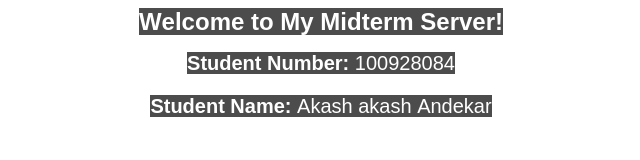
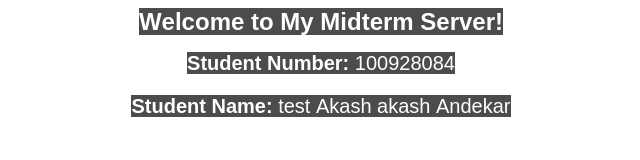
Before and after one commit to akash485/midtermakash, a plain HTML site: page index.html in a window 1280 px wide. Shown: the whole page, without its empty margins (319-959 px from the left). Drawn offline with Linux system fonts and the light colour scheme.

Commit message:
Update index.html

```diff
--- a/index.html
+++ b/index.html
@@ -14,6 +14,6 @@
 <body>
 <h1 style="margin: 0.0px 0.0px 16.1px 0.0px; text-align: center; font: 24.0px Arial; color: #ffffff; -webkit-text-stroke: #ffffff"><span class="s1"><b>Welcome to My Midterm Server!</b></span></h1>
 <p class="p2"><span class="s1"><b>Student Number:</b> 100928084</span></p>
-<p class="p2"><span class="s1"><b>Student Name:</b> Akash  akash Andekar</span></p>
+<p class="p2"><span class="s1"><b>Student Name:</b>  test Akash  akash Andekar</span></p>
 </body>
 </html>
```
